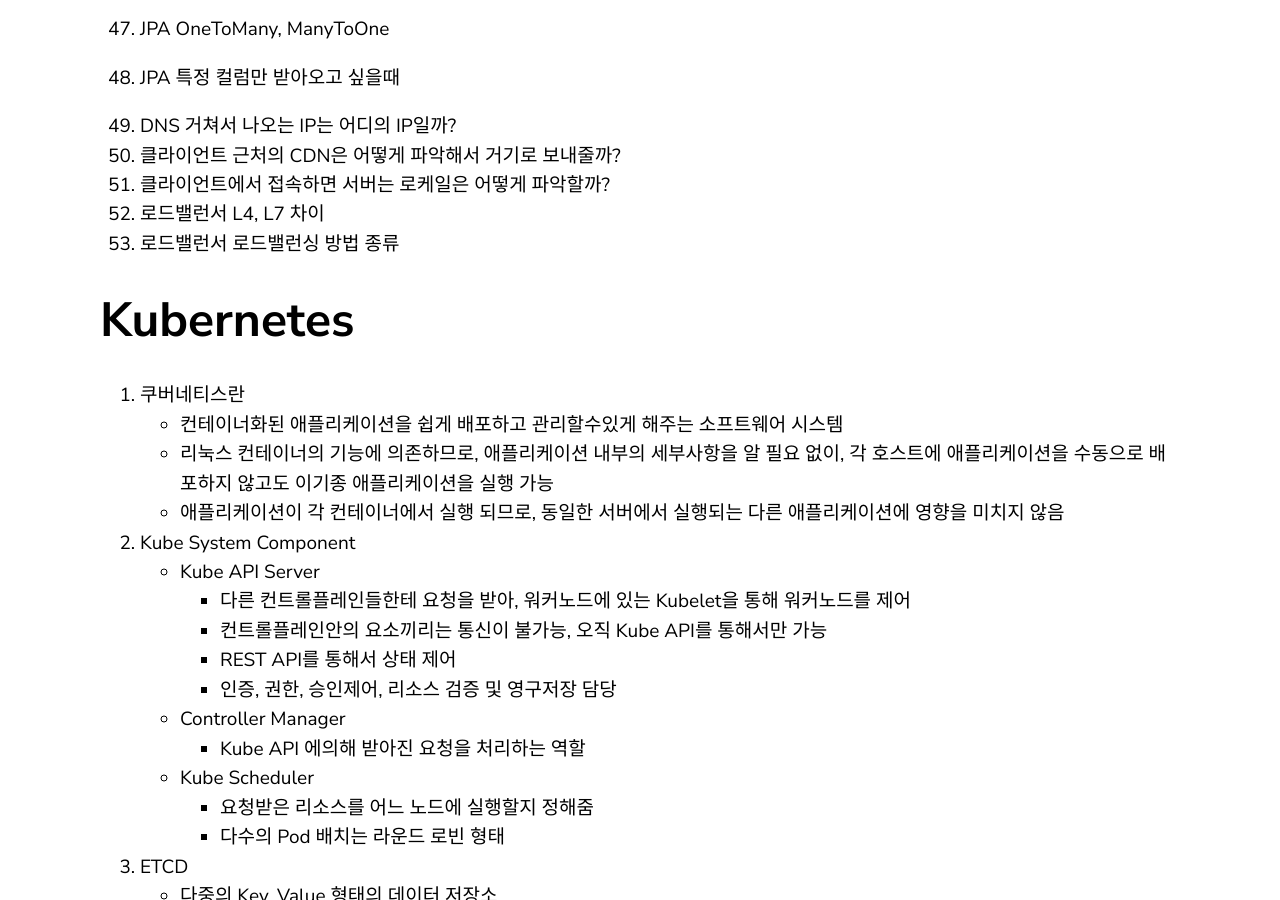
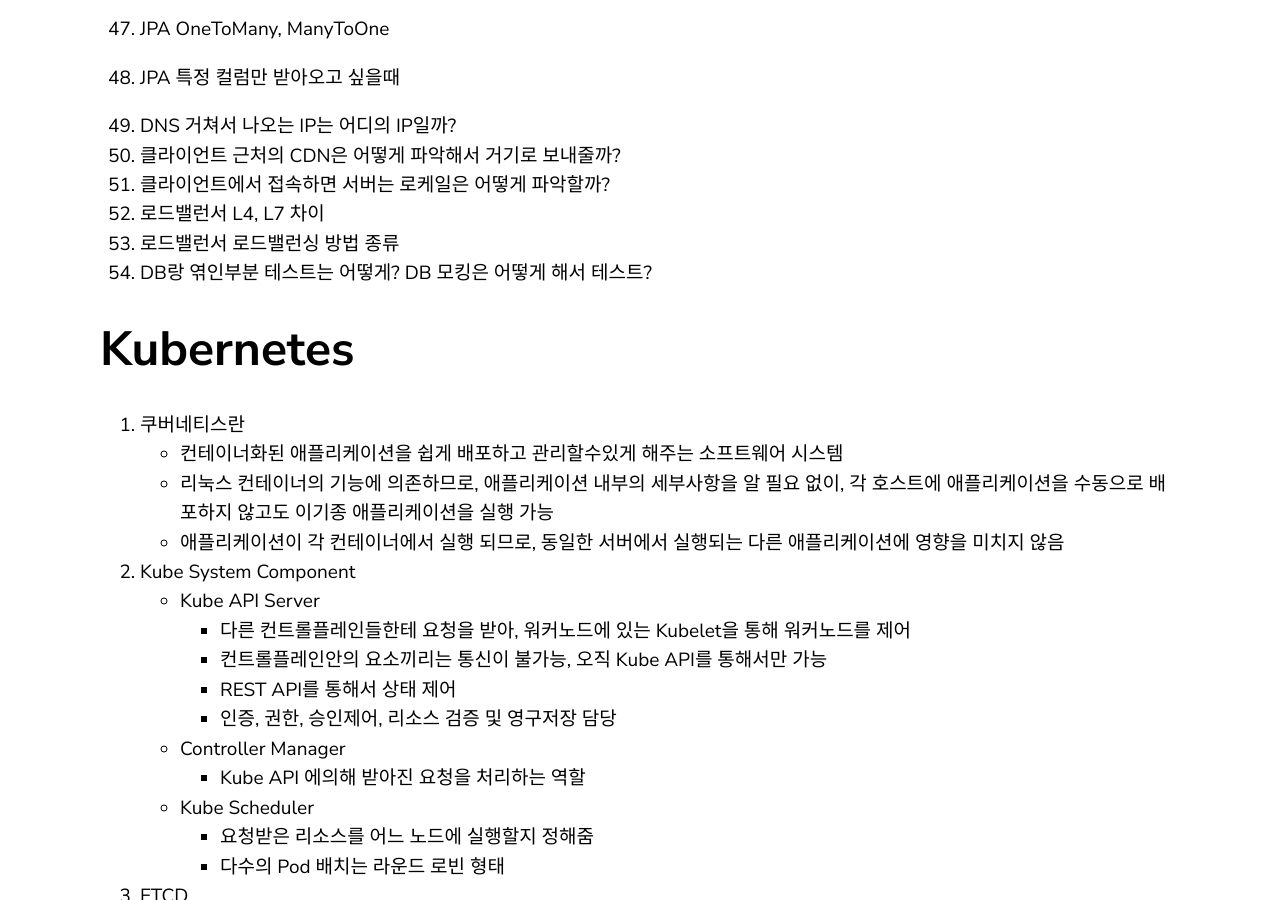
Before and after one commit to yoowonyoung/yoowonyoung.github.io, a Jekyll site: the page built from _posts/2020-08-11-Interview-03.md, in a window 1280 px wide and 900 px high, scrolled down 36112 px. Built offline with Jekyll 4.4.1, drawn with Linux system fonts in a browser that asks for light colours; comment, search, counter and statistics services are not loaded.

Commit message:
Update 2020-08-11-Interview-03.md

```diff
--- a/_posts/2020-08-11-Interview-03.md
+++ b/_posts/2020-08-11-Interview-03.md
@@ -1083,6 +1083,7 @@
 51. 클라이언트에서 접속하면 서버는 로케일은 어떻게 파악할까?
 52. 로드밸런서 L4, L7 차이
 53. 로드밸런서 로드밸런싱 방법 종류
+54. DB랑 엮인부분 테스트는 어떻게? DB 모킹은 어떻게 해서 테스트?
 
 # Kubernetes
 
```
